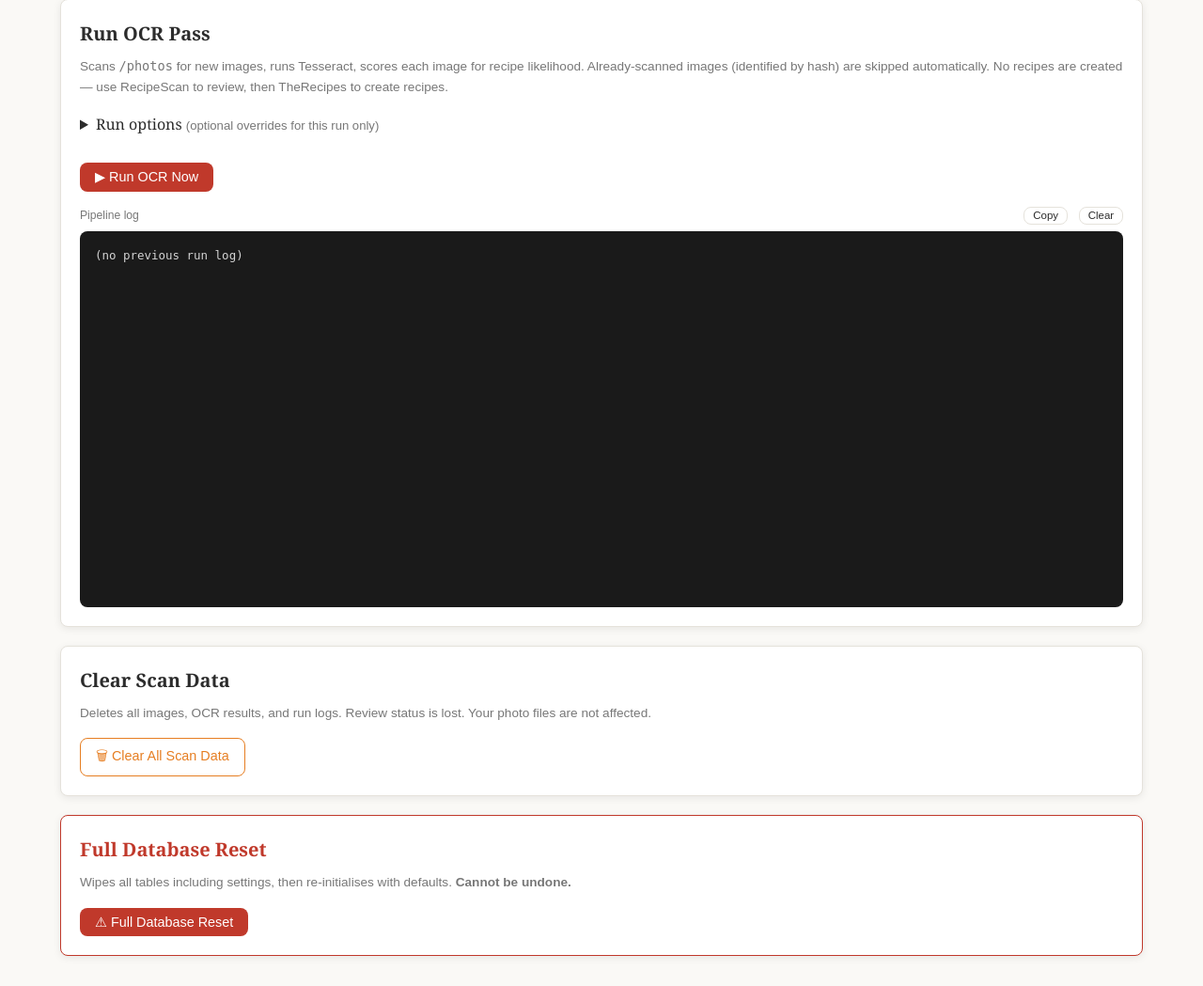
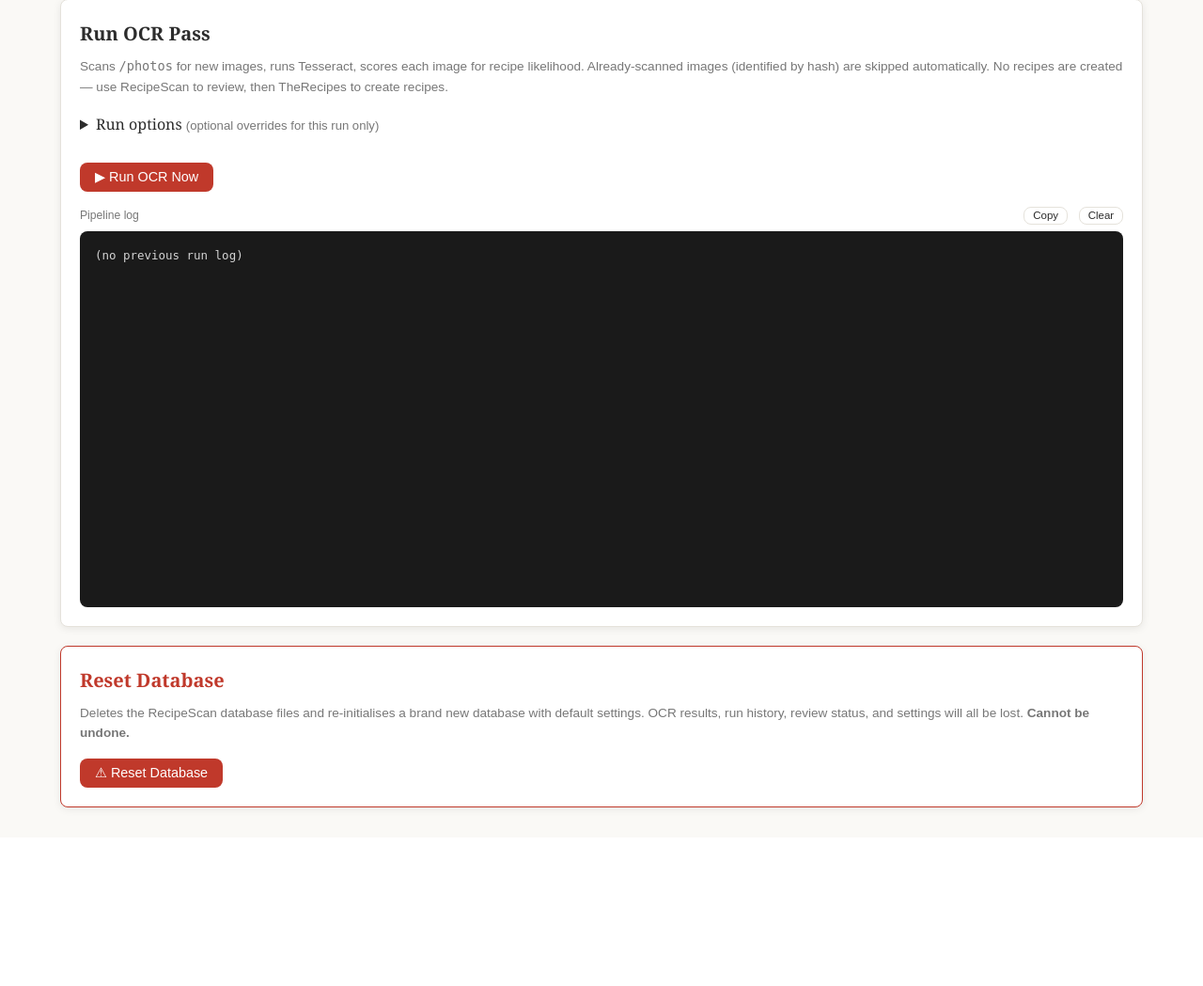
Before and after one commit to calboy1234/recipescan, a Flask app: page /admin in a window 1280 px wide. Shown: the part 569-1618 px from the top of the page at 94% size. After the commit the page ends 1434 px from the top, so only its background shows below. Run offline with Flask 3, Linux system fonts and the light colour scheme; data that the repository does not hold is empty.

Commit message:
Combined the Full Database Reset and Clear Scan Data buttons

```diff
--- a/app.py
+++ b/app.py
@@ -13,6 +13,7 @@ GET  /admin/run/<id>/log     — full log for any historical run
 """
 
 import csv
+import gc
 import importlib
 import io
 import json
@@ -104,6 +105,54 @@ def get_setting(key: str, default):
 
 def get_threshold():
     return get_setting("recipe_threshold", 0.60)
+
+
+def _database_file_paths(db_path: str) -> list[str]:
+    return [
+        db_path,
+        f"{db_path}-wal",
+        f"{db_path}-shm",
+        f"{db_path}-journal",
+    ]
+
+
+def _recreate_database_files():
+    db_dir = os.path.dirname(DB_PATH)
+    if db_dir:
+        os.makedirs(db_dir, exist_ok=True)
+
+    if os.path.exists(DB_PATH):
+        conn = sqlite3.connect(DB_PATH)
+        try:
+            conn.execute("PRAGMA wal_checkpoint(TRUNCATE)")
+        except sqlite3.Error:
+            pass
+        finally:
+            conn.close()
+
+    for path in _database_file_paths(DB_PATH):
+        if not os.path.exists(path):
+            continue
+
+        last_error = None
+        for _ in range(10):
+            try:
+                gc.collect()
+                os.remove(path)
+                last_error = None
+                break
+            except FileNotFoundError:
+                last_error = None
+                break
+            except PermissionError as exc:
+                last_error = exc
+                time.sleep(0.1)
+
+        if last_error is not None:
+            raise RuntimeError(f"Could not remove database file: {path}") from last_error
+
+    import init_db as _init_db
+    importlib.reload(_init_db)
 
 
 def _progress_payload(run: sqlite3.Row) -> dict:
@@ -865,30 +914,20 @@ def export():
     )
 
 
-# ── Admin: clear / reset ───────────────────────────────────────────────────────
-
-@app.route("/admin/clear-scans", methods=["POST"])
-def clear_scans():
-    conn = get_db()
-    conn.execute("DELETE FROM failed_images")
-    conn.execute("DELETE FROM ocr_log_lines")
-    conn.execute("DELETE FROM ocr_runs")
-    conn.execute("DELETE FROM ocr_results")
-    conn.execute("DELETE FROM images")
-    conn.commit()
-    conn.close()
-    return redirect(url_for("admin"))
-
+# ── Admin: reset ───────────────────────────────────────────────────────────────
 
 @app.route("/admin/reset-db", methods=["POST"])
 def reset_db():
-    conn = get_db()
-    for tbl in ("failed_images", "ocr_log_lines", "ocr_runs", "ocr_results", "images", "settings"):
-        conn.execute(f"DROP TABLE IF EXISTS {tbl}")
-    conn.commit()
-    conn.close()
-    import init_db as _init_db
-    importlib.reload(_init_db)
+    if ocr_running:
+        return render_template(
+            "error.html",
+            error="Cannot reset the database while OCR is running. Stop the pipeline first.",
+        ), 409
+
+    try:
+        _recreate_database_files()
+    except RuntimeError as exc:
+        return render_template("error.html", error=str(exc)), 500
     return redirect(url_for("admin"))
 
 
--- a/templates/admin.html
+++ b/templates/admin.html
@@ -180,30 +180,16 @@
   </div>
 </div>
 
-<!-- ── Clear scans ── -->
-<div class="card" style="margin-bottom:1.25rem;">
-  <h2 style="margin-bottom:.5rem;">Clear Scan Data</h2>
+<div class="card" style="border-color:#c0392b;">
+  <h2 style="margin-bottom:.5rem; color:#c0392b;">Reset Database</h2>
   <p class="muted" style="margin-bottom:1rem;">
-    Deletes all images, OCR results, and run logs. Review status is lost.
-    Your photo files are not affected.
-  </p>
-  <button type="button" class="btn btn-outline" style="border-color:#e67e22; color:#e67e22;"
-          onclick="showConfirmModal('clear')">
-    🗑 Clear All Scan Data
-  </button>
-  <form id="form-clear-scans" action="/admin/clear-scans" method="post" style="display:none;"></form>
-</div>
-
-<!-- ── Full reset ── -->
-<div class="card" style="border-color:#c0392b;">
-  <h2 style="margin-bottom:.5rem; color:#c0392b;">Full Database Reset</h2>
-  <p class="muted" style="margin-bottom:1rem;">
-    Wipes all tables including settings, then re-initialises with defaults.
+    Deletes the RecipeScan database files and re-initialises a brand new database with default settings.
+    OCR results, run history, review status, and settings will all be lost.
     <strong>Cannot be undone.</strong>
   </p>
   <button type="button" class="btn btn-danger"
           onclick="showConfirmModal('reset')">
-    ⚠ Full Database Reset
+    ⚠ Reset Database
   </button>
   <form id="form-reset-db" action="/admin/reset-db" method="post" style="display:none;"></form>
 </div>
@@ -445,15 +431,9 @@ document.addEventListener('DOMContentLoaded', () => {
 let _modalTarget = null;
 
 const MODAL_CONFIG = {
-  clear: {
-    title: '🗑 Clear All Scan Data?',
-    body:  'This will delete all scanned images, OCR results, run logs, and review status. Your photo files are NOT affected. This cannot be undone.',
-    requireType: false,
-    form: 'form-clear-scans',
-  },
   reset: {
-    title: '⚠ Full Database Reset?',
-    body:  'This wipes every table — including settings — and re-initialises from scratch. All scan history and review status will be permanently lost.',
+    title: '⚠ Reset Database?',
+    body:  'This deletes the RecipeScan database files, recreates the schema from scratch, and resets settings to defaults. Your photo files are NOT affected.',
     requireType: true,
     form: 'form-reset-db',
   },
```
